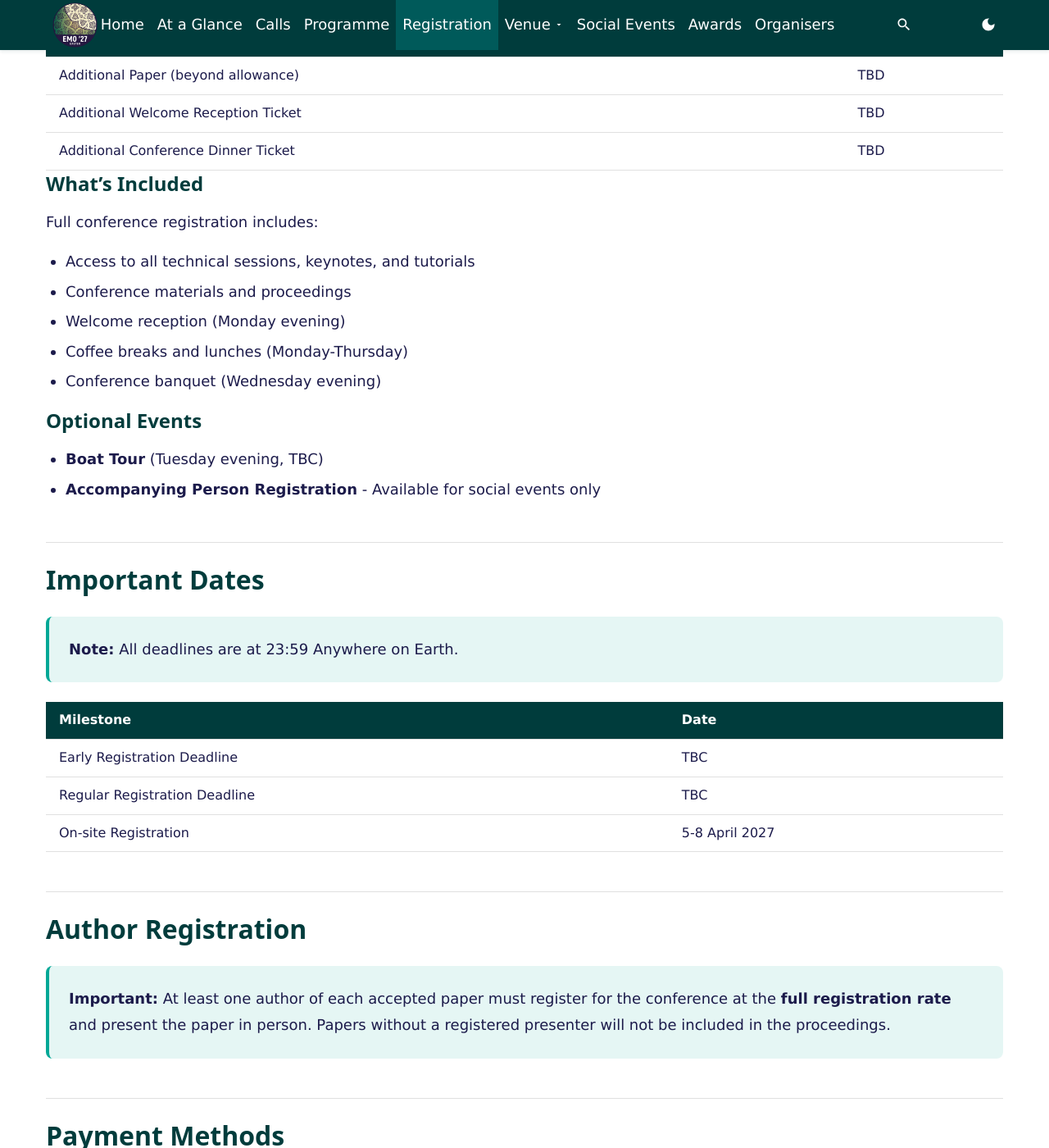
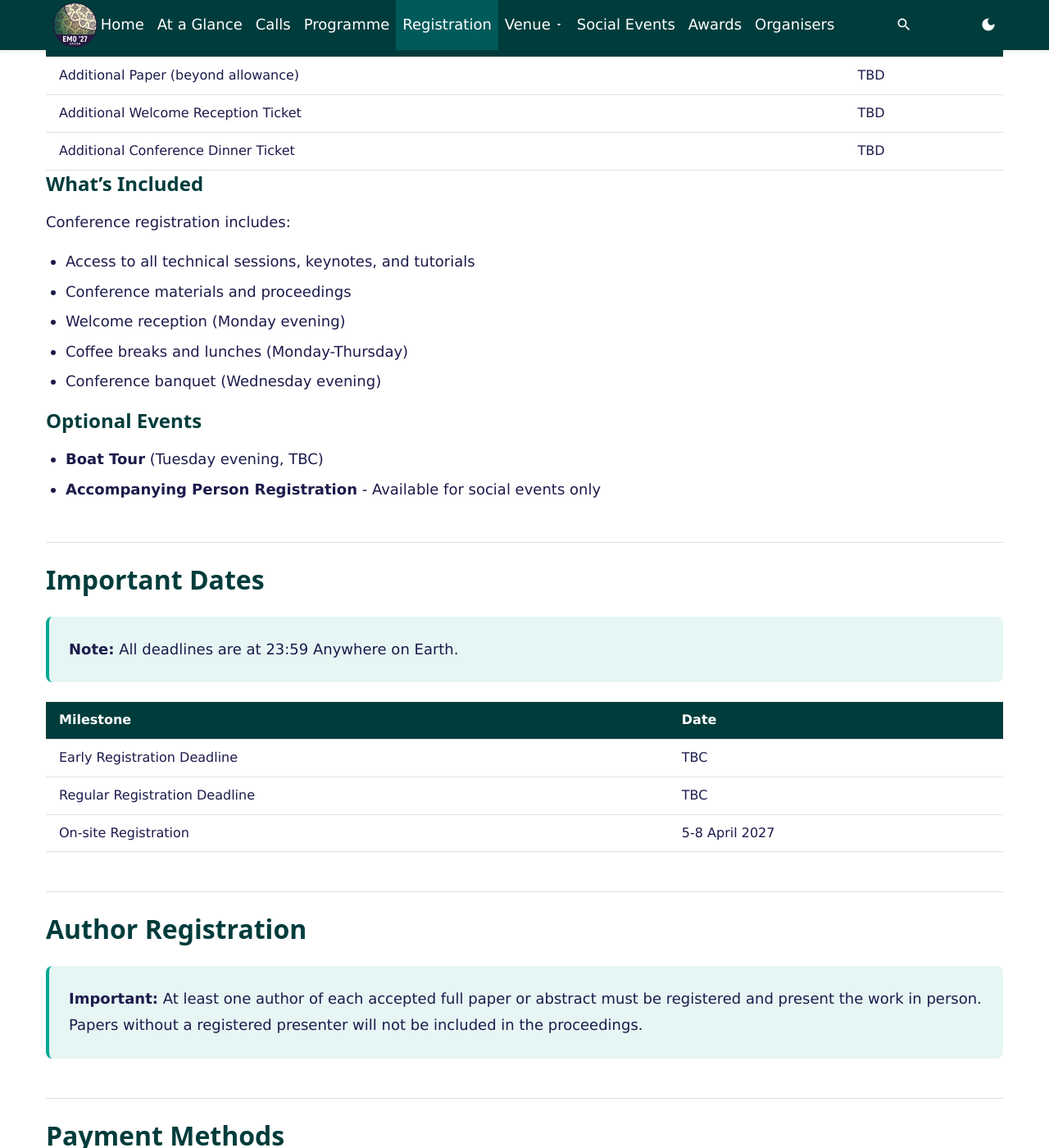
Before and after one commit to emo2027/emo2027.github.io, a Jekyll site: the page built from pages/registration.md, in a window 1280 px wide and 1400 px high, scrolled down 1338 px. Shown: the whole window at 82% size. Built offline with Jekyll 4.4.1, drawn with Linux system fonts in a browser that asks for light colours.

Commit message:
Clarify registration terminology and abstract track eligibility
- Change "in any track" to "in MCDM and Industry tracks only" for
  abstract submissions on the Calls page
- Remove "full" from all registration references to avoid implying
  student registration is excluded
- Reword author registration requirement to explicitly cover both
  full papers and abstracts

Co-Authored-By: Claude Opus 4.6 <noreply@anthropic.com>

```diff
--- a/_data/social_events.yml
+++ b/_data/social_events.yml
@@ -17,7 +17,7 @@ events:
       info_box:
           style: "notice"
           label: "Included:"
-          text: "The welcome reception is included in the full conference registration."
+          text: "The welcome reception is included in the conference registration."
       at_a_glance:
           label: "Welcome reception"
           detail: "Planned for the XFi Building (details to follow)"
@@ -71,7 +71,7 @@ events:
       info_box:
           style: "notice"
           label: "Included:"
-          text: "The conference banquet is included in the full conference registration. Additional tickets for accompanying persons are available for purchase."
+          text: "The conference banquet is included in the conference registration. Additional tickets for accompanying persons are available for purchase."
       at_a_glance:
           label: "Conference banquet"
           detail: "Reed Hall"
--- a/pages/registration.md
+++ b/pages/registration.md
@@ -34,7 +34,7 @@ Regular registration covers up to two (2) papers/abstracts co-authored by the de
 
 ### What's Included
 
-Full conference registration includes:
+Conference registration includes:
 
 - Access to all technical sessions, keynotes, and tutorials
 - Conference materials and proceedings
@@ -78,7 +78,7 @@ Full conference registration includes:
 ## Author Registration
 
 <div class="info-box notice">
-  <strong>Important:</strong> At least one author of each accepted paper must register for the conference at the <strong>full registration rate</strong> and present the paper in person. Papers without a registered presenter will not be included in the proceedings.
+  <strong>Important:</strong> At least one author of each accepted full paper or abstract must be registered and present the work in person. Papers without a registered presenter will not be included in the proceedings.
 </div>
 
 ## Payment Methods
```
Also changed, not shown: pages/calls.md (+2 -2 lines).
